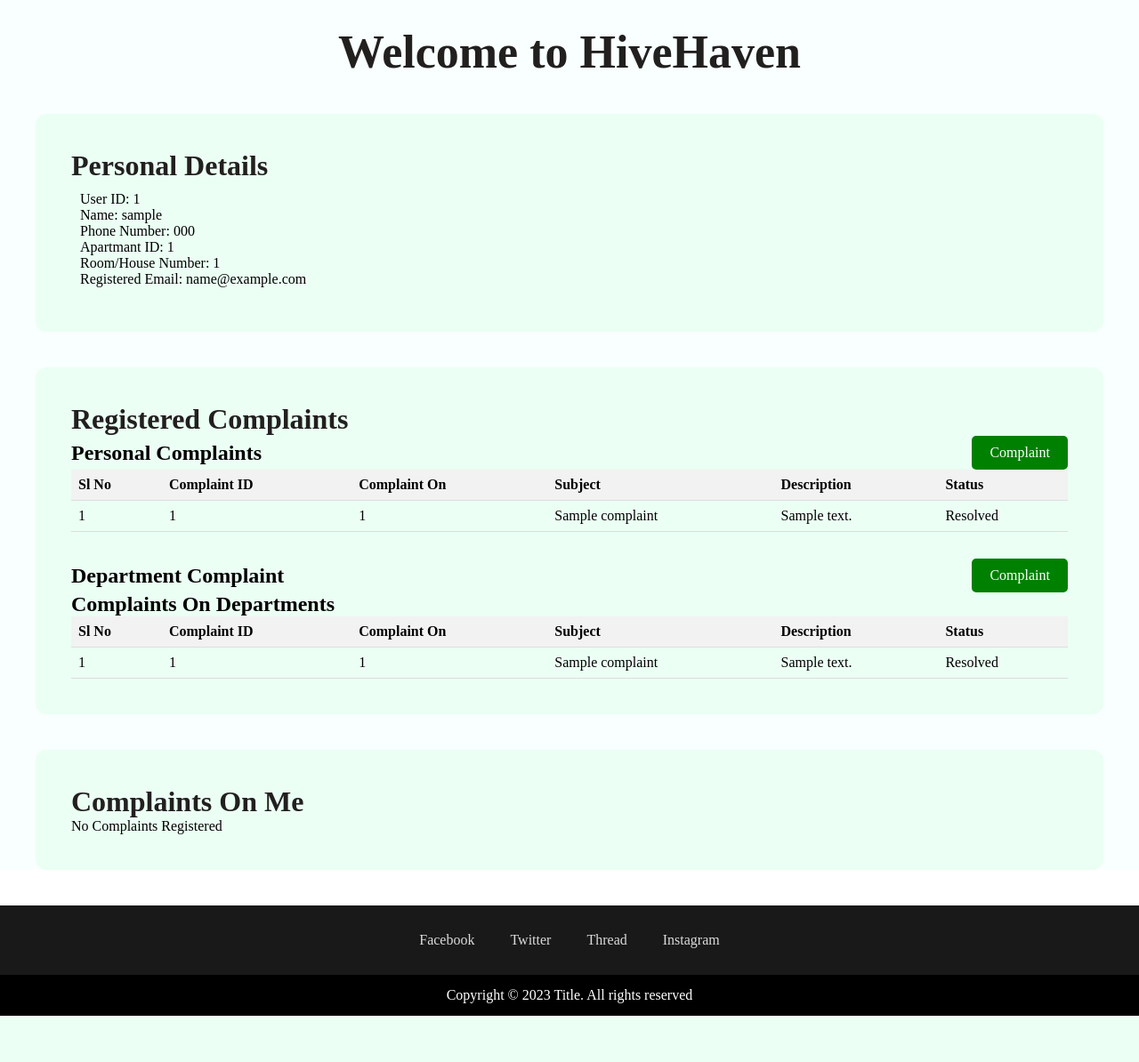
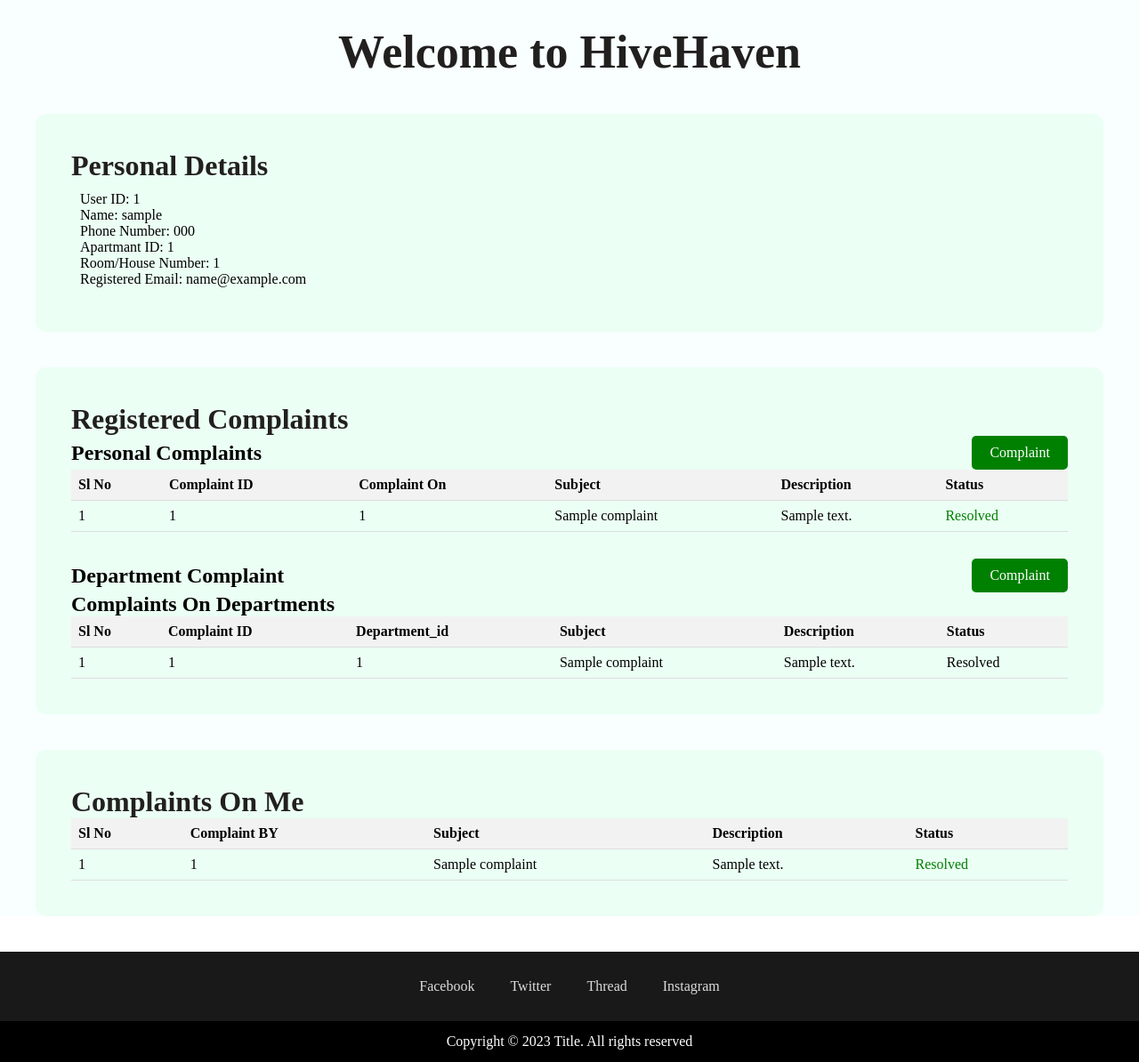
Before and after one commit to Sudeep-naik/HiveHeaven, a Flask app: template templates/home.html in a window 1280 px wide. Shown: the part 53-1247 px from the top of the page at 89% size. Before the commit the page ends 1195 px from the top, so only its background shows below. Run offline with Flask 3, Linux system fonts and the light colour scheme; the template is opened without the code that fills it: values that come from a table or form of the project are taken from there, others are empty; tables that the repository leaves empty or names only in its code hold one stand-in row (values such as "Sample post"); parts of the project's set-up code (start-up, migrations or seed data) failed here and were passed over.

Commit message:
complete working of user side

```diff
--- a/app.py
+++ b/app.py
@@ -99,7 +99,7 @@ def register():
             user=Users(user_id=user_id,user_name=user_name,phone_no=phone_no,apartment_id=apartment_id,house_no=house_no,email=email,user_password=user_password)
             db.session.add(user)
             db.session.commit()
-            sucess="Registered Sucessfull Please"
+            sucess="Registered Sucessfull Please login"
             return render_template('./register.html',sucess=sucess,all_apartments=all_apartments)
 
 
@@ -133,26 +133,53 @@ def home():
         user_id=session['user_id']
         user=Users.query.filter_by(user_id=user_id).first()
         personal_complaints = NeighborComplaint.query.filter_by(user_id=user_id).all()
-        department_complaints = DepartmentComplaint.query.filter_by(user_id=11).all()
-        complaints_on_me = NeighborComplaint.query.filter_by(neighbor_user_id=11).all()
-        print(user)
+        department_complaints = DepartmentComplaint.query.filter_by(user_id=user_id).all()
+        complaints_on_me = NeighborComplaint.query.filter_by(neighbor_user_id=user_id).all()
+        # print(user)
+        # print(complaints_on_me )
         # print("Personal Complaints:", personal_complaints)
         # print("Department Complaints:", department_complaints)
         # print("Complaints On Me:", complaints_on_me)
         return render_template('/home.html',user=user,personal_complaints=personal_complaints,department_complaints=department_complaints,complaints_on_me=complaints_on_me)
     return render_template('/home.html')
 
-@app.route('/personal_complaint<string:user_id>', methods=['GET','POST'])
-def personal_complaint(user_id):
+@app.route('/personal_complaint', methods=['GET','POST'])
+def personal_complaint():
+    user_id=session['user_id']
     apartment_id=session['apartment_id']
     all_user=Users.query.filter_by(apartment_id=apartment_id).all()
-    print(all_user)
-    return render_template("/personal_complaint.html",all_user=all_user)
+    if request.method=='POST':
+        neighbor_user_id=request.form['neighbor_user_id']
+        subject=request.form['subject']
+        description=request.form['description']
 
-@app.route('/department_complaint<string:user_id>', methods=['GET','POST'])
-def department_complaint(user_id,apartment_id):
+        complaint=NeighborComplaint(user_id=user_id,neighbor_user_id=neighbor_user_id,subject=subject,description=description)
+        db.session.add(complaint)
+        db.session.commit()
+
+        sucess="Complainent registered Sucessfully"
+        return redirect(url_for('personal_complaint'))
+    return render_template("./personal_complaint.html",all_user=all_user)
+
+
+@app.route('/department_complaint', methods=['GET','POST'])
+def department_complaint():
+    user_id=session['user_id']
+    apartment_id=session['apartment_id']
     all_department=Department.query.filter_by(apartment_id=apartment_id).all()
+
+    if request.method=='POST':
+        department_id=request.form['department_id']
+        subject=request.form['subject']
+        description=request.form['description']
+
+        complaint=DepartmentComplaint(user_id=user_id,department_id=department_id,subject=subject,description=description)
+        db.session.add(complaint)
+        db.session.commit()
+        print("done")
+        return redirect(url_for('department_complaint'))
     return render_template("/department_complaint.html",all_department=all_department)
+
 
 #admin routes for the appartment
 app.route('/admin/login',methods=['GET','POST'])
@@ -163,6 +190,11 @@ app.route('/admin/login/home',methods=['GET','POST'])
 def admin_home():
     return
 
+@app.route('/logout')
+def logout():
+    session.clear()
+    return render_template('index.html')
+
 if __name__ == '__main__':
     with app.app_context():
         db.create_all()
--- a/templates/department_complaint.html
+++ b/templates/department_complaint.html
@@ -202,7 +202,7 @@
 </header>
 <div class="main-container">
     <h1>Department Complaint</h1>
-    <form action="/submit_department_complaint" method="post">
+    <form action="/department_complaint" method="post">
         <!-- <div class="form-group">
             <label for="user_id">User ID</label>
             <input
@@ -243,7 +243,7 @@
                     required
             ></textarea>
         </div>
-        <input type="submit" value="Submit Complaint" />
+        <input type="submit" value="Submit_Complaint" />
     </form>
 </div>
 <footer class="footer">
--- a/templates/home.html
+++ b/templates/home.html
@@ -231,7 +231,7 @@
                     <li><a href="#">Contact Us</a></li>
                     <li><a href="#">Services</a></li>
                     <li><a href="/admin/control/inspect">Inspect</a></li>
-                    <li><button><a href="/admin/control/logout">Logout</a></button></li>
+                    <li><button><a href="/logout">Logout</a></button></li>
                 </ul>
             </nav>
         </div>
@@ -282,7 +282,7 @@
             <div class="personal-complaint">
                 <div class="complaint-bar">
                     <h2>Personal Complaints</h2>
-                    <a class="complaint-button" href="/personal_complaint{{ user.user_id }}">Complaint</a>
+                    <a class="complaint-button" href="/personal_complaint">Complaint</a>
                 </div>
 
                 {% if personal_complaints|length == 0 %}
@@ -308,9 +308,9 @@
                             <td>{{ complaint.subject }}</td>
                             <td>{{ complaint.description }}</td>
                             {% if complaint.status==0 %}
-                            <td>Pending</td>
+                            <td style="color: red;">Pending</td>
                             {% else %}
-                            <td>Resolved</td>
+                            <td style="color: green;">Resolved</td>
                             {% endif %}
                         </tr>
                         {% endfor %}
@@ -321,7 +321,7 @@
             <div class="department-complaint">
                 <div class="complaint-bar">
                     <h2>Department Complaint</h2>
-                    <a class="complaint-button" href="/department_complaint{{ user.user_id }}">Complaint</a>
+                    <a class="complaint-button" href="/department_complaint">Complaint</a>
                 </div>
                 {% if department_complaints|length == 0 %}
                 <div class="alert-message">No Complaints Registered</div>
@@ -332,7 +332,7 @@
                         <tr>
                             <th>Sl No</th>
                             <th>Complaint ID</th>
-                            <th>Complaint On</th>
+                             <th>Department_id</th>
                             <th>Subject</th>
                             <th>Description</th>
                             <th>Status</th>
@@ -363,7 +363,7 @@
                 <h1>Complaints On Me</h1>
             </div>
 
-            {% if complaints_on_me %}
+            {% if complaints_on_me|length==0 %}
             <div class="alert-message">No Complaints Registered</div>
             {% else %}
             <table>
@@ -373,23 +373,21 @@
                         <th>Complaint BY</th>
                         <th>Subject</th>
                         <th>Description</th>
-                        <th>Date Time</th>
                         <th>Status</th>
 
                     </tr>
                 </thead>
                 <tbody>
-                    {% for complaint in department_complaints %}
+                    {% for complaint in complaints_on_me %}
                     <tr>
                         <td>{{ loop.index }}</td>
-                        <td>{{ complaint.id }}</td>
                         <td>{{ complaint.user_id }}</td>
                         <td>{{ complaint.subject }}</td>
                         <td>{{ complaint.description }}</td>
                         {% if complaint.status==0 %}
-                        <td>Pending</td>
+                        <td style="color: red;">Pending</td>
                         {% else %}
-                        <td>Resolved</td>
+                        <td style="color: green;">Resolved</td>
                         {% endif %}
                     </tr>
                     {% endfor %}
--- a/templates/personal_complaint.html
+++ b/templates/personal_complaint.html
@@ -244,7 +244,7 @@
           ></textarea>
         </div>
         <div class="form-group">
-          <input type="submit" value="Submit Complaint" />
+          <input type="submit" value="Submit_Complaint" />
         </div>
       </form>
     </div>
```
